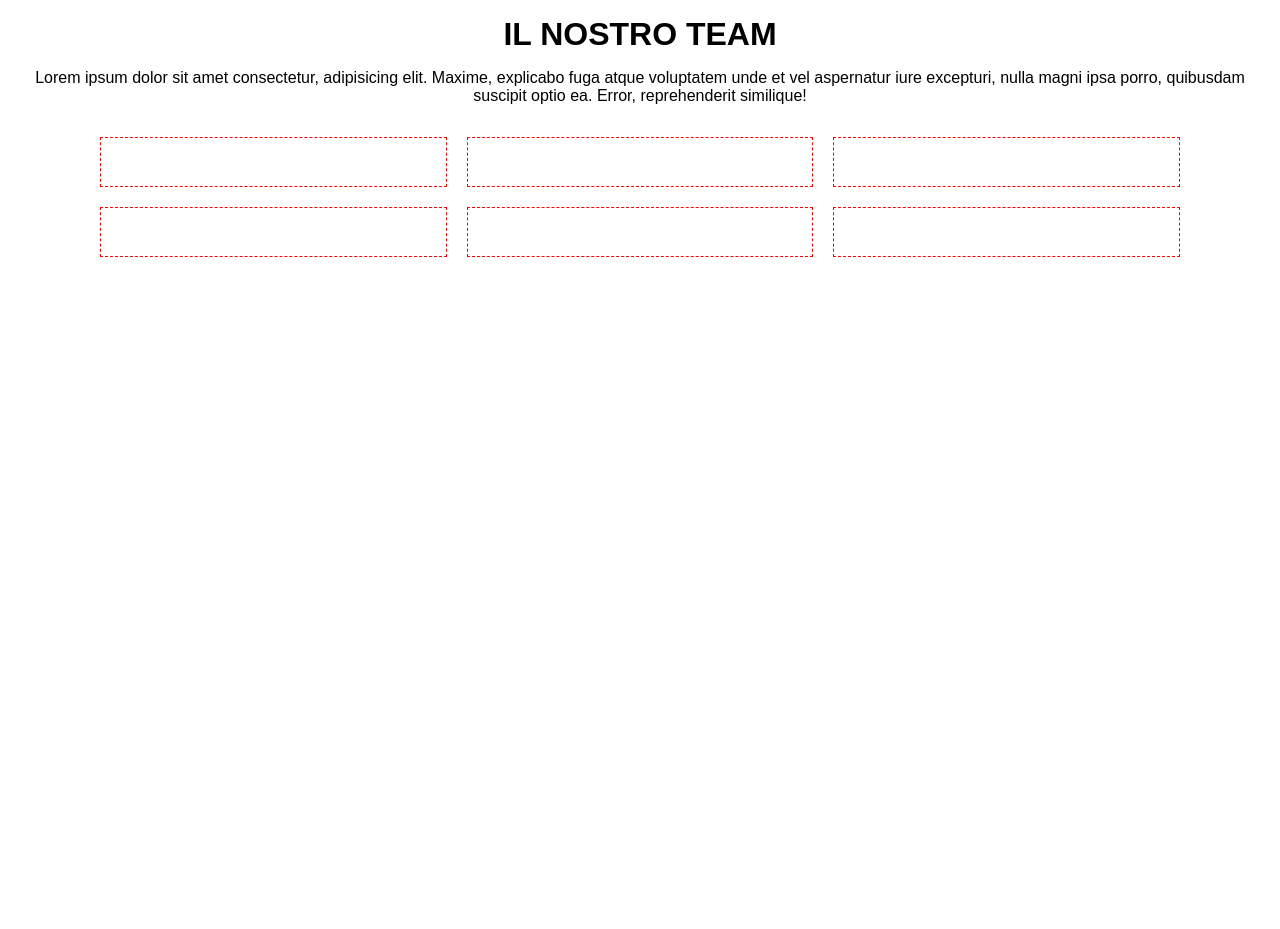
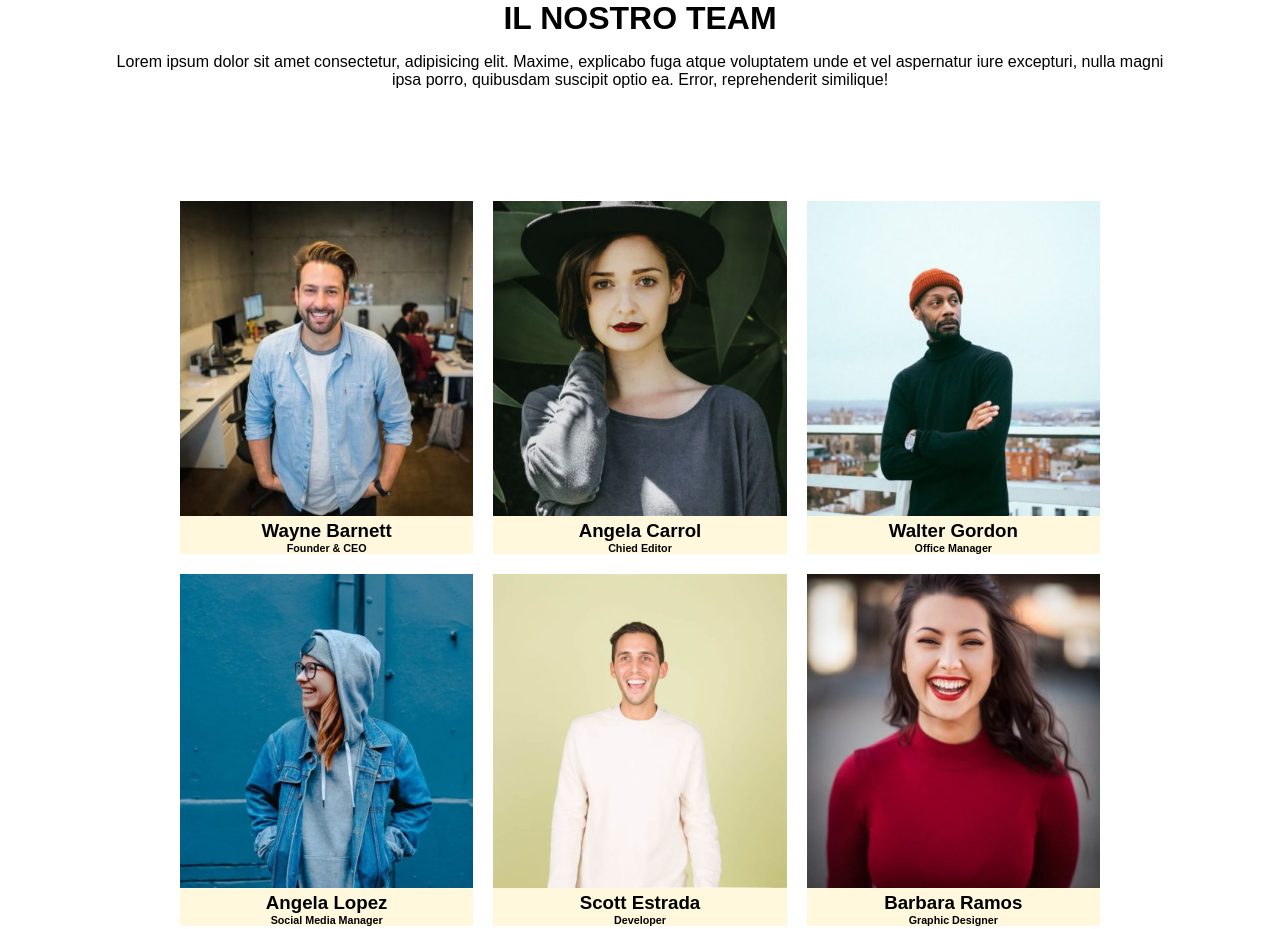
Before and after one commit to armandotruglio/js-our-team, a plain HTML site: page index.html in a window 1280 px wide. Before the commit the page ends 800 px from the top, so only its background shows below. Drawn offline with Linux system fonts and the light colour scheme.

Commit message:
Printed element in DOM organized in cards, esercizio finito con bonus

```diff
--- a/css/style.css
+++ b/css/style.css
@@ -4,6 +4,7 @@
     padding: 0;
     box-sizing: border-box;
     font-family: sans-serif;
+    text-align: center;
 }
 
 /* Utils */
@@ -16,12 +17,16 @@
 /* Generics */
 
 h1, p{
-    text-align: center;
-    margin: 1rem;
+    margin-bottom: 1rem;
 }
 
 header{
     margin-bottom: 2rem;
+}
+
+img{
+    width: 100%;
+    height: auto;
 }
 
 /* Main */
@@ -30,10 +35,13 @@ header{
     display: flex;
     flex-wrap: wrap;
     gap: 20px;
+    padding: 5rem;
 }
 
 .col{
     flex-basis: calc(100%/3 - (40px/3));
-    height: 50px;
-    border: 1px dashed red;
 }
+
+.card{
+    background-color:cornsilk
+}
--- a/index.html
+++ b/index.html
@@ -12,10 +12,12 @@
 <body>
 
     <header>
-        <h1>IL NOSTRO TEAM</h1>
-        <p>Lorem ipsum dolor sit amet consectetur, adipisicing elit. Maxime, explicabo fuga atque voluptatem unde et vel
-            aspernatur iure excepturi, nulla magni ipsa porro, quibusdam suscipit optio ea. Error, reprehenderit similique!
-        </p>
+        <div class="container">
+            <h1>IL NOSTRO TEAM</h1>
+            <p>Lorem ipsum dolor sit amet consectetur, adipisicing elit. Maxime, explicabo fuga atque voluptatem unde et vel
+                aspernatur iure excepturi, nulla magni ipsa porro, quibusdam suscipit optio ea. Error, reprehenderit similique!
+            </p>
+        </div>
     </header>
 
     <main>
--- a/js/script.js
+++ b/js/script.js
@@ -27,7 +27,7 @@ const members = [
         photo: 'scott-estrada-developer.jpg'
     },
     {
-        fname: 'Barbara Ramos',
+        name: 'Barbara Ramos',
         role: 'Graphic Designer',
         photo: 'barbara-ramos-graphic-designer.jpg '
     }
@@ -40,3 +40,34 @@ for(let member of members){
         console.log(member[key]);
     }
 }
+
+//Acquisisco le card dal DOM
+
+const resultCards = document.querySelectorAll('.card');
+
+//Inserisco i membri del team nelle card del DOM
+
+for(let i = 0; i  < members.length; i++){
+    //Acquisico le informazioni del singolo membro
+    const {name, role, photo} = members[i];
+    const card = resultCards[i];
+
+    //Creo un elemento per la foto
+    const resultPhoto = document.createElement('img');
+    resultPhoto.src = `img/${photo}`;
+    resultPhoto.alt = 'member-' + i;
+
+    //Creo un elemento per il nome
+    const resultName = document.createElement('h3');
+    resultName.innerText = name;
+
+    //Creo un elemento per il ruolo
+    const resultRole = document.createElement('h6');
+    resultRole.innerText = role;
+
+
+    //Inserisco gli elementi nella corrispettiva card del DOM
+    card.appendChild(resultPhoto);
+    card.appendChild(resultName);
+    card.appendChild(resultRole);
+}
```
